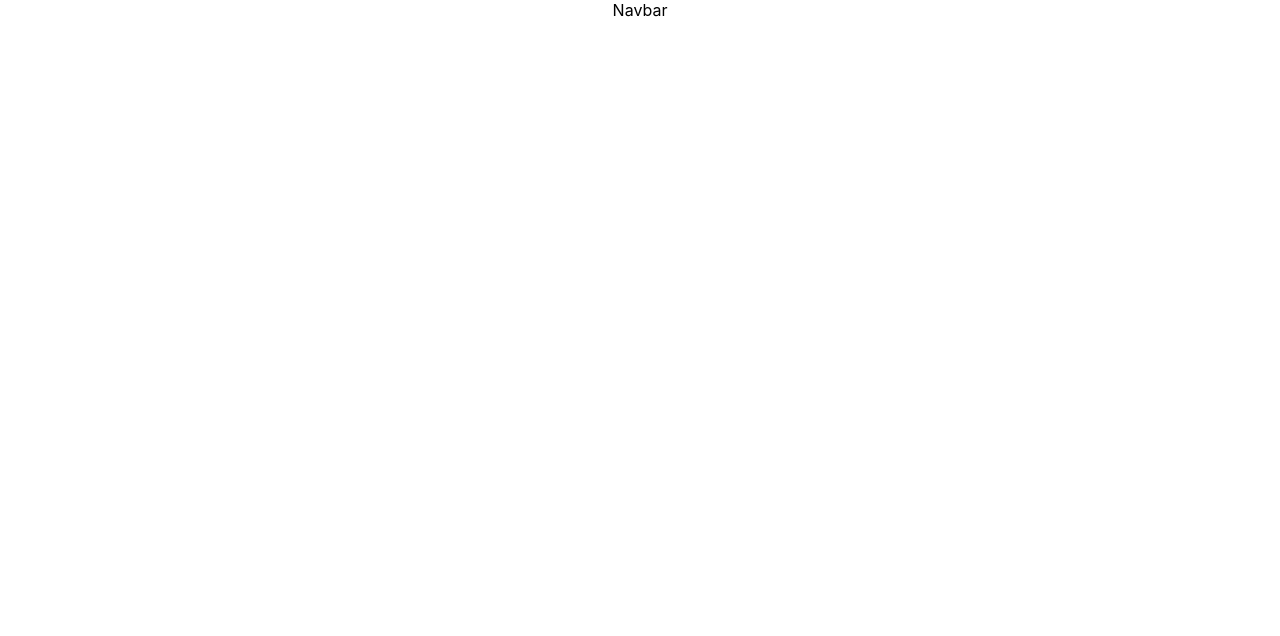
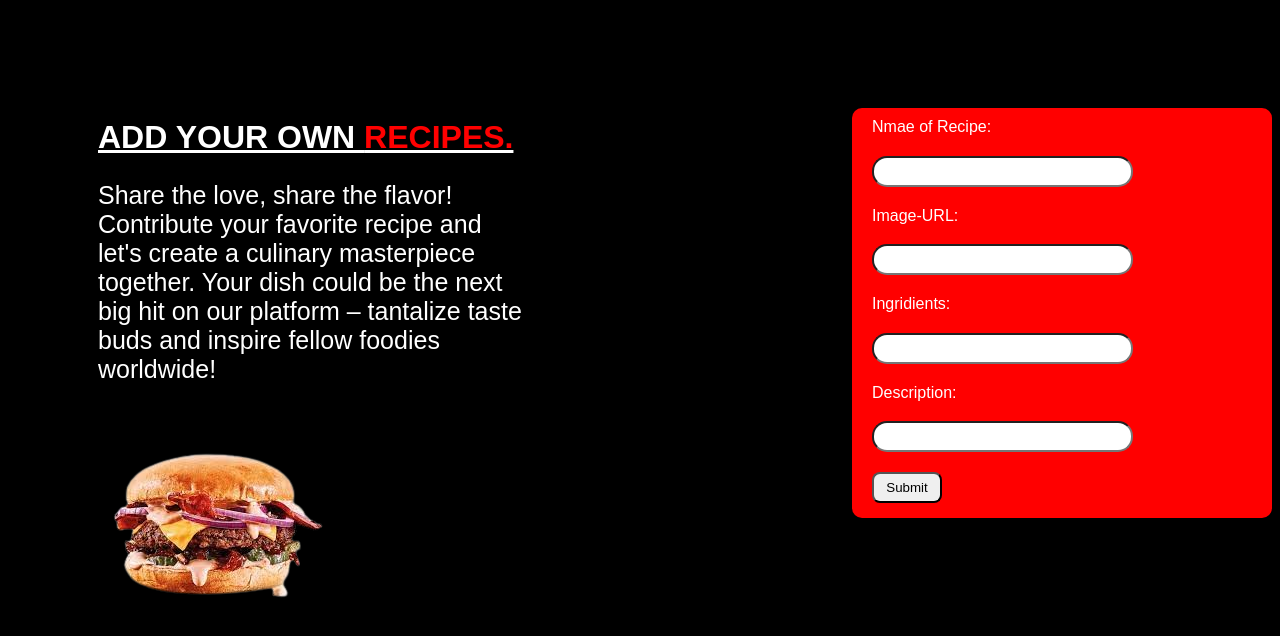
Before and after one commit to Renoy37/recipeHub-Project, a React (Create React App) app: page / in a window 1280 px wide. Shown: the top 636 px of the page. Built offline with nearby package versions, Linux system fonts and the light colour scheme.

Commit message:
created a form and added some styles

```diff
--- a/src/App.css
+++ /dev/null
@@ -1,38 +0,0 @@
-.App {
-  text-align: center;
-}
-
-.App-logo {
-  height: 40vmin;
-  pointer-events: none;
-}
-
-@media (prefers-reduced-motion: no-preference) {
-  .App-logo {
-    animation: App-logo-spin infinite 20s linear;
-  }
-}
-
-.App-header {
-  background-color: #282c34;
-  min-height: 100vh;
-  display: flex;
-  flex-direction: column;
-  align-items: center;
-  justify-content: center;
-  font-size: calc(10px + 2vmin);
-  color: white;
-}
-
-.App-link {
-  color: #61dafb;
-}
-
-@keyframes App-logo-spin {
-  from {
-    transform: rotate(0deg);
-  }
-  to {
-    transform: rotate(360deg);
-  }
-}
--- a/src/App.js
+++ b/src/App.js
@@ -1,10 +1,9 @@
-import "./App.css";
-import Navbar from "./components/Navbar";
+import PostPage from "./PostPage";
 
 function App() {
   return (
     <div className="App">
-      <Navbar />
+      <PostPage/>
     </div>
   );
 }
--- /dev/null
+++ b/src/PostPage.js
@@ -0,0 +1,79 @@
+import React, {use, useState} from "react";
+import burgerImage from "./burger.png";
+
+function PostPage(){
+
+  const [formData, setFormData] = useState({})
+  const [responseData, setResponseData] = useState(null);
+
+
+  const handleInputChange = (e) => {
+    setFormData({
+      ...formData,
+      [e.target.name]: e.target.value
+    });
+  };
+
+  function handleSubmit(e) {
+    e.preventDefault();
+    fetch("https://project-db-two.vercel.app/meals", {
+      method: 'POST',
+      headers: {
+        'Content-Type': 'application/json',
+      },
+      body: JSON.stringify(formData),
+    })
+    .then(response => response.json())
+    .then(data => {
+      setResponseData(data);
+    })
+    .catch(error => {
+      console.error('Error:', error);
+    });
+  }
+
+
+    return(
+   <div className="post-page">
+    <div className="post-dec">
+      <h1>ADD YOUR OWN <span>RECIPES.</span></h1>
+      <p>Share the love, share the flavor! Contribute your
+         favorite recipe and let's create a culinary masterpiece together.
+         Your dish could be the next big hit on our platform – tantalize taste
+         buds and inspire fellow foodies worldwide!</p>
+         <img src={burgerImage} ></img>
+          </div>
+
+          <div className="form">
+          <form onSubmit={handleSubmit}>
+        <label htmlFor="query1">Nmae of Recipe:</label>
+        <input type="text"  name="name" onChange={handleInputChange} />
+
+        <label htmlFor="query2">Image-URL:</label>
+        <input type="text" name="image" onChange={handleInputChange} />
+
+        <label htmlFor="query3">Ingridients:</label>
+        <input type="text" name="ingridients" onChange={handleInputChange}/>
+
+
+        <label htmlFor="query4">Description:</label>
+        <input type="text"  name="description" onChange={handleInputChange}/>
+
+         <button type="submit">Submit</button>
+           </form>
+          </div>
+
+          {responseData && (
+        <div>
+          <p>Name: {responseData.name}</p>
+          <p>Image-URL: {responseData.imageUrl}</p>
+          <p>Ingredients: {responseData.ingredients}</p>
+          <p>Description: {responseData.description}</p>
+        </div>
+      )}
+
+   </div>
+    );
+}
+
+export default PostPage;
--- a/src/components/Navbar.js
+++ /dev/null
@@ -1,7 +0,0 @@
-import React from "react";
-
-function Navbar() {
-  return <div>Navbar</div>;
-}
-
-export default Navbar;
--- a/src/index.css
+++ b/src/index.css
@@ -1,17 +1,57 @@
-body {
-  margin: 0;
-  font-family: -apple-system, BlinkMacSystemFont, 'Segoe UI', 'Roboto', 'Oxygen',
-    'Ubuntu', 'Cantarell', 'Fira Sans', 'Droid Sans', 'Helvetica Neue',
-    sans-serif;
-  -webkit-font-smoothing: antialiased;
-  -moz-osx-font-smoothing: grayscale;
-}
-
-code {
-  font-family: source-code-pro, Menlo, Monaco, Consolas, 'Courier New',
-    monospace;
+body{
+  background-color: black;
+  font-family: 'Poppins', sans-serif;
 }
 
 .post-page{
-  background-color: black;
+  display: flex;
 }
+.post-dec{
+  max-width: 550px;
+  height: 340px;
+  margin: 90px 0px 0px 90px;
+}
+
+.post-dec h1{
+  color: #fff;
+  text-decoration: underline;
+}
+
+.post-dec span{
+  color: #ff0000;
+}
+.post-dec p{
+  color: #000000;
+  font-size: 25px;
+  color: #fff;
+}
+
+.post-dec  img{
+  max-width: 500px;
+}
+
+form{
+  background-color: #ff0000;
+  display: grid;
+  grid-template-columns: 1fr;
+  gap: 10px;
+  margin: 100px 0px 0px 320px;
+  width: 400px;
+  padding: 10px 0px 0px 20px;
+  height: 400px;
+  color: #fff;
+  border-radius: 10px;
+}
+
+form input{
+  width: 250px;
+  border-radius: 15px;
+  margin-bottom: 10px;
+  padding-left: 5px;
+}
+
+form button{
+  width: 70px;
+  margin-bottom: 15px;
+  border-radius: 8px;
+}
```
Also changed, not shown: src/components/PostPage.js (deleted, +0 -37 lines), src/burger.png (added).
